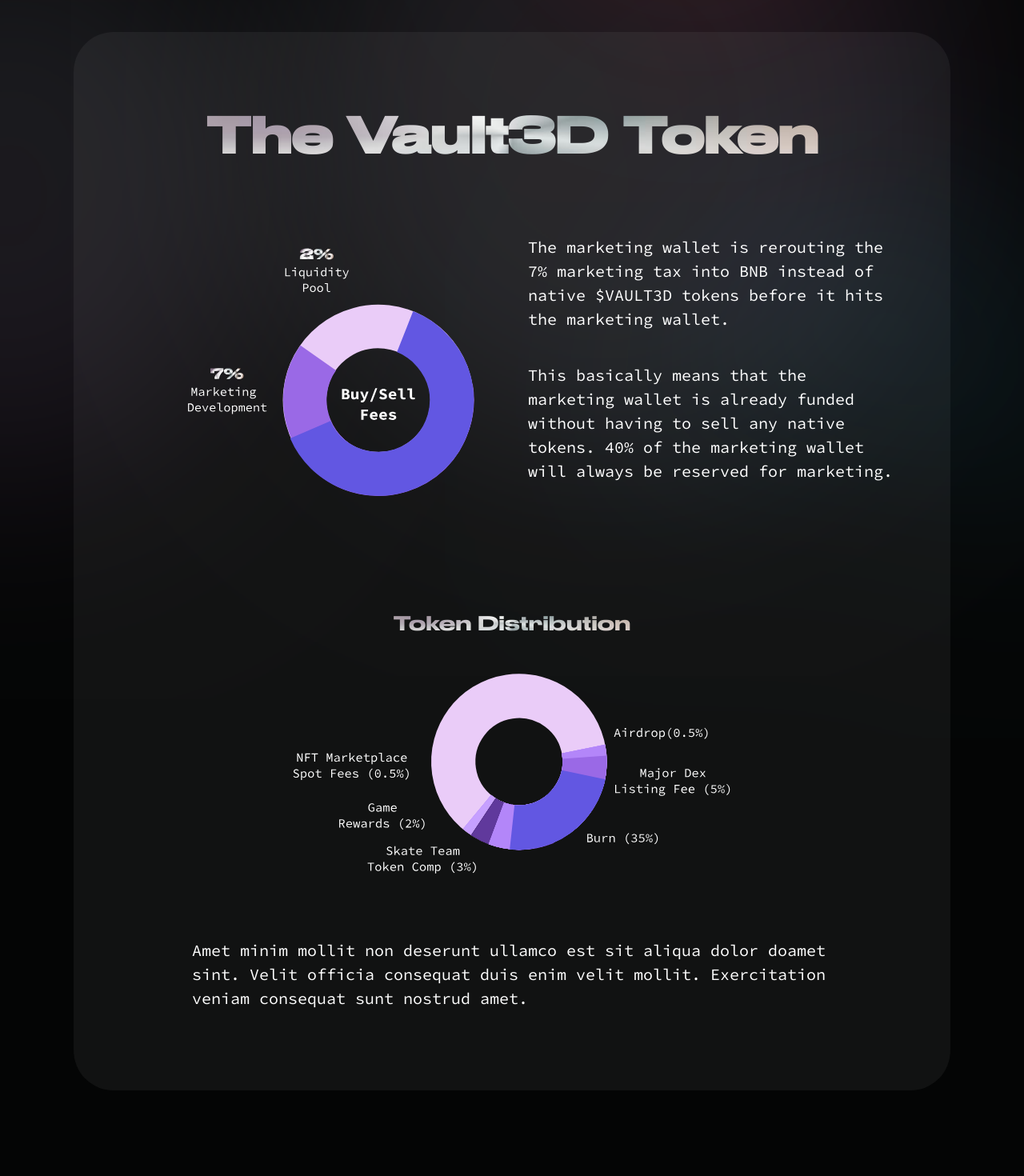
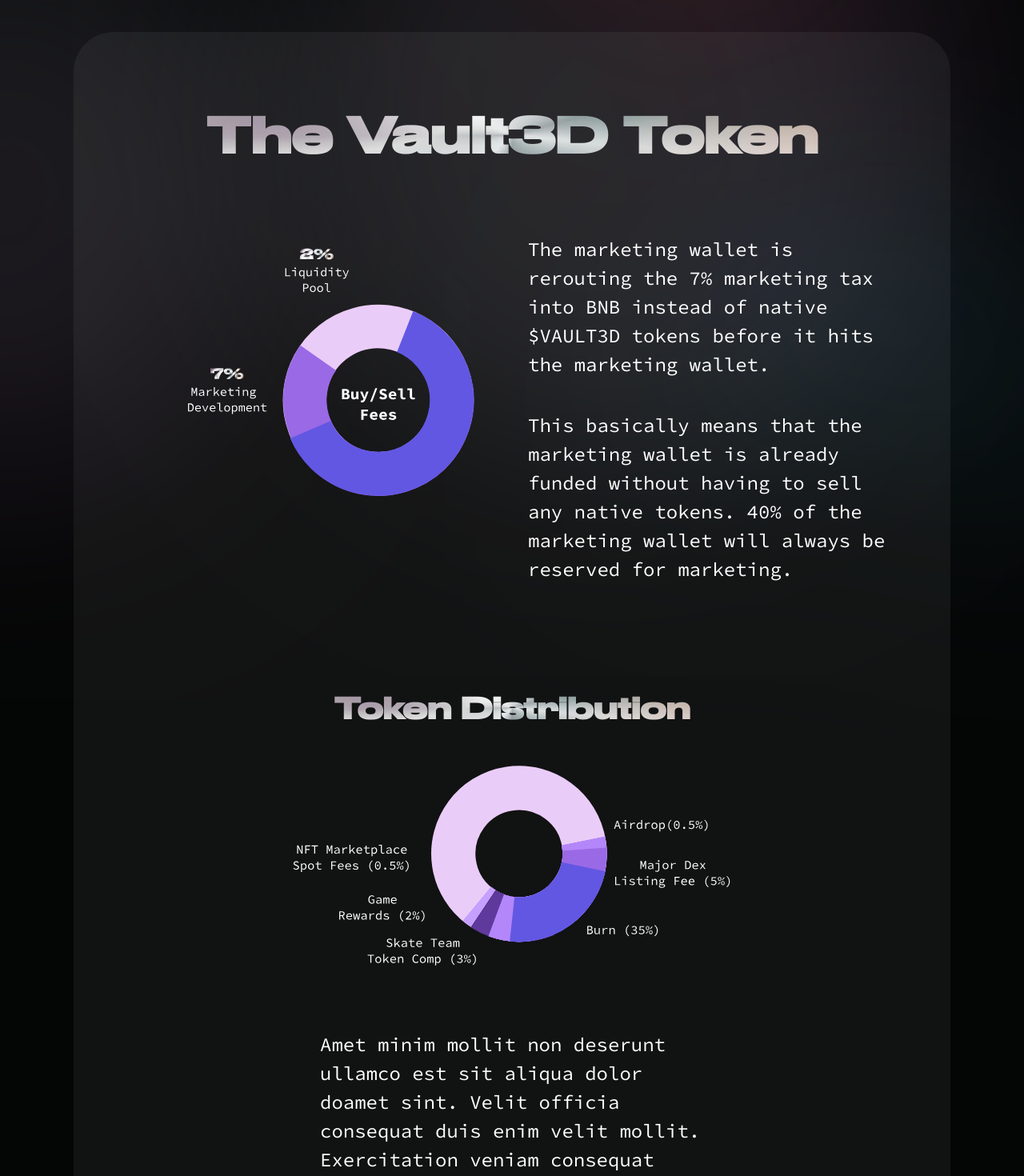
Before and after one commit to fulldev001/vault3d-react, a React (Create React App) app: page / in a window 1280 px wide. Shown: the part 3480-4950 px from the top of the page at 80% size. Built offline with nearby package versions, Linux system fonts and the light colour scheme.

Commit message:
tokenomics

```diff
--- a/src/pages/HomePage/TokenomicsBlock.js
+++ b/src/pages/HomePage/TokenomicsBlock.js
@@ -10,29 +10,7 @@
 import Allocations from './Allocations';
 import Distributions from './Distributions';
 
-const buyAndSellFeesData = [
-  {
-    kind: 'Liquiditiy Pool',
-    share: 0.02
-  },
-  {
-    kind: 'Marketing Development',
-    share: 0.07
-  },
-  {
-    kind: 'Whole',
-    share: 100 - 0.02 - 0.07
-  }
-];
-
 export default function TokenomicsBlock() {
-  const donutCenterRenderer = () => (
-    <span>
-      Buy and Sell Fees
-    </span>
-  );
-
-  const labelContent = (e) => e.category;
   return (
     <div id="tokenomics">
       <SectionDark
@@ -40,7 +18,7 @@
       >
         <div className="container-xl mx-auto">
           <div className="rounded-[50px] md:my-0 lg:my-0 md:mx-20 lg:mx-20 bg-pink-50 bg-opacity-5 p-5">
-            <div className="max-w-7xl mx-auto pb-0 md:px-4 sm:px-6 lg:px-8">
+            <div className="container-xl mx-auto pb-0 md:px-4 sm:px-6 lg:px-8">
               <div className="mt-8 lg:mt-16 mx-auto md:px-4 lg:px-4 ">
                 <div className="text-center">
                   <MotionInView variants={varFadeInDown}>
@@ -56,7 +34,7 @@
                     </div>
                   </MotionInView>
                   <MotionInView variants={varFadeInRight}>
-                    <div className="inline-block text-white text-xl items-center">
+                    <div className="inline-block text-white text-2xl items-center">
                       <p className="mb-10 align-middle">
                         The marketing wallet is rerouting the 7% marketing tax
                         into BNB instead of native $VAULT3D tokens before it hits
@@ -74,7 +52,7 @@
                 <div className="grid grid-cols-1 mt-10 md:mt-31 lg:mt-32">
                   <MotionInView variants={varFadeInDown}>
                     <div className="text-center">
-                      <h1 className="text-2xl text-transparent bg-clip-text inline-block bg-steel-button bg-cover bg-center">
+                      <h1 className="text-4xl font-bold text-transparent bg-clip-text inline-block bg-steel-button bg-cover bg-center">
                         Token Distribution
                       </h1>
                     </div>
@@ -85,7 +63,7 @@
                     </div>
                   </MotionInView>
                   <MotionInView variants={varFadeInDown}>
-                    <div className="inline-block text-white text-xl align-middle mt-0 md:mt-20 lg:mt-20 md:mx-20 lg:mx-20">
+                    <div className="inline-block text-white text-2xl align-middle mt-0 md:mt-20 lg:mt-20 md:mx-60 lg:mx-60">
                       <p className="mb-6 lg:mb-20 md:mb-20 align-middle">
                         Amet minim mollit non deserunt ullamco est sit aliqua
                         dolor doamet sint. Velit officia consequat duis enim velit
```
